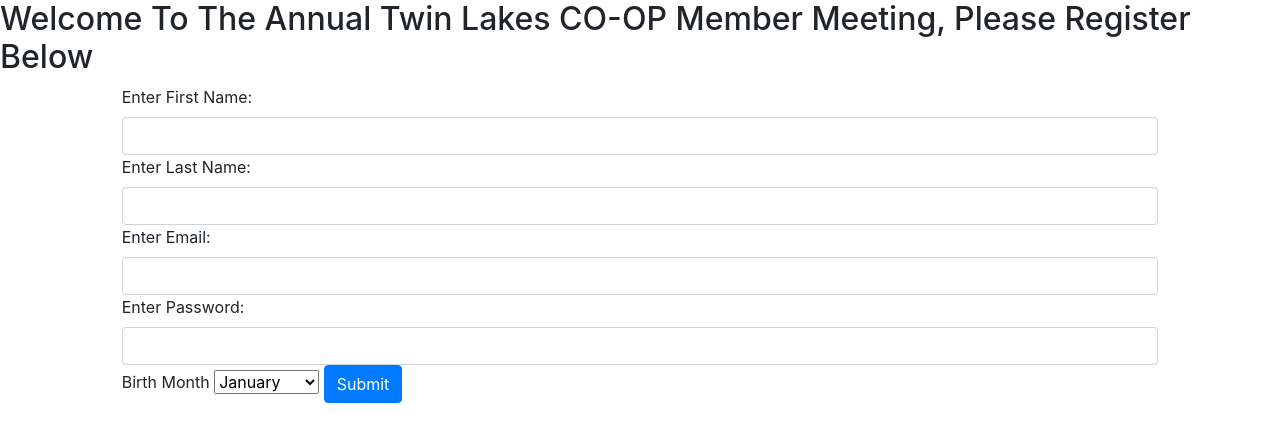
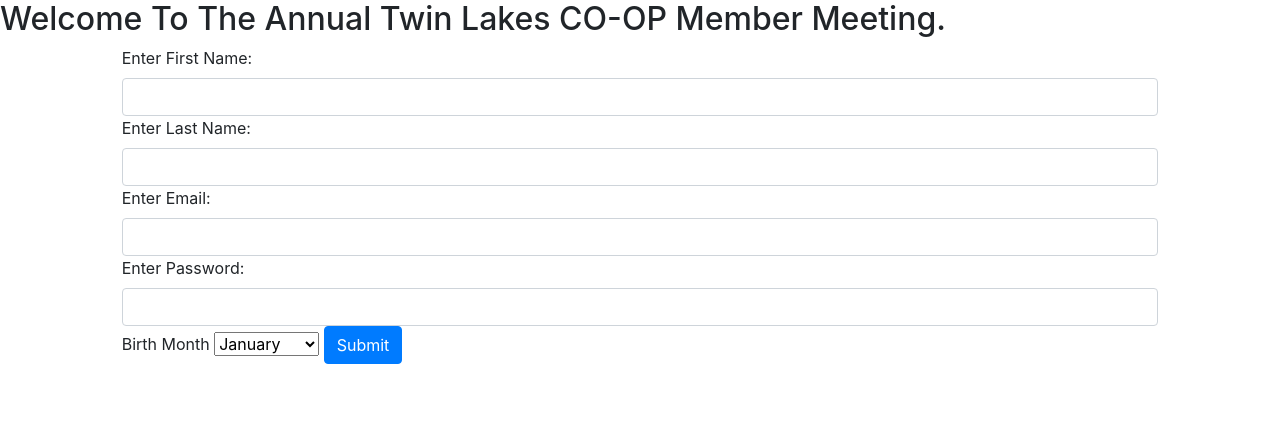
Before and after one commit to SamuelStephens1/DS4330-TwinLakesRegistration, a plain HTML site: page index.html in a window 1280 px wide. Drawn offline with nearby package versions, Linux system fonts and the light colour scheme.

Commit message:
Updated Head Title index.html

```diff
--- a/index.html
+++ b/index.html
@@ -9,7 +9,7 @@
 
 </head>
 <body>
-    <h2 id="headTitle">Welcome To The Annual Twin Lakes CO-OP Member Meeting, Please Register Below</h2>
+    <h2 id="headTitle">Welcome To The Annual Twin Lakes CO-OP Member Meeting.</h2>
     <form class="col-10 offset-1">
         <label for="txtFirstName" class="form-label">Enter First Name:</label>
         <input id="txtFirstName" class="form-control">
```
